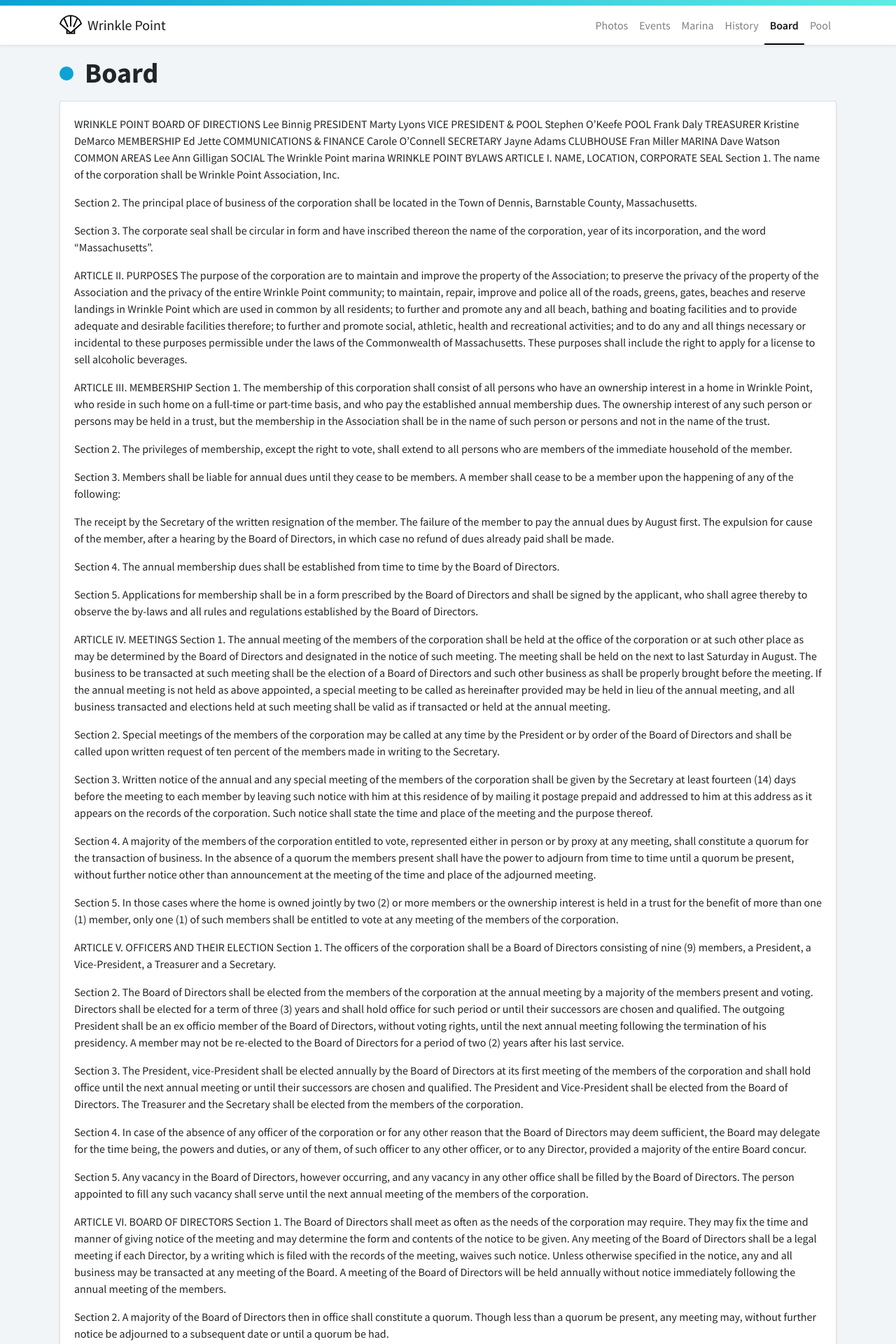
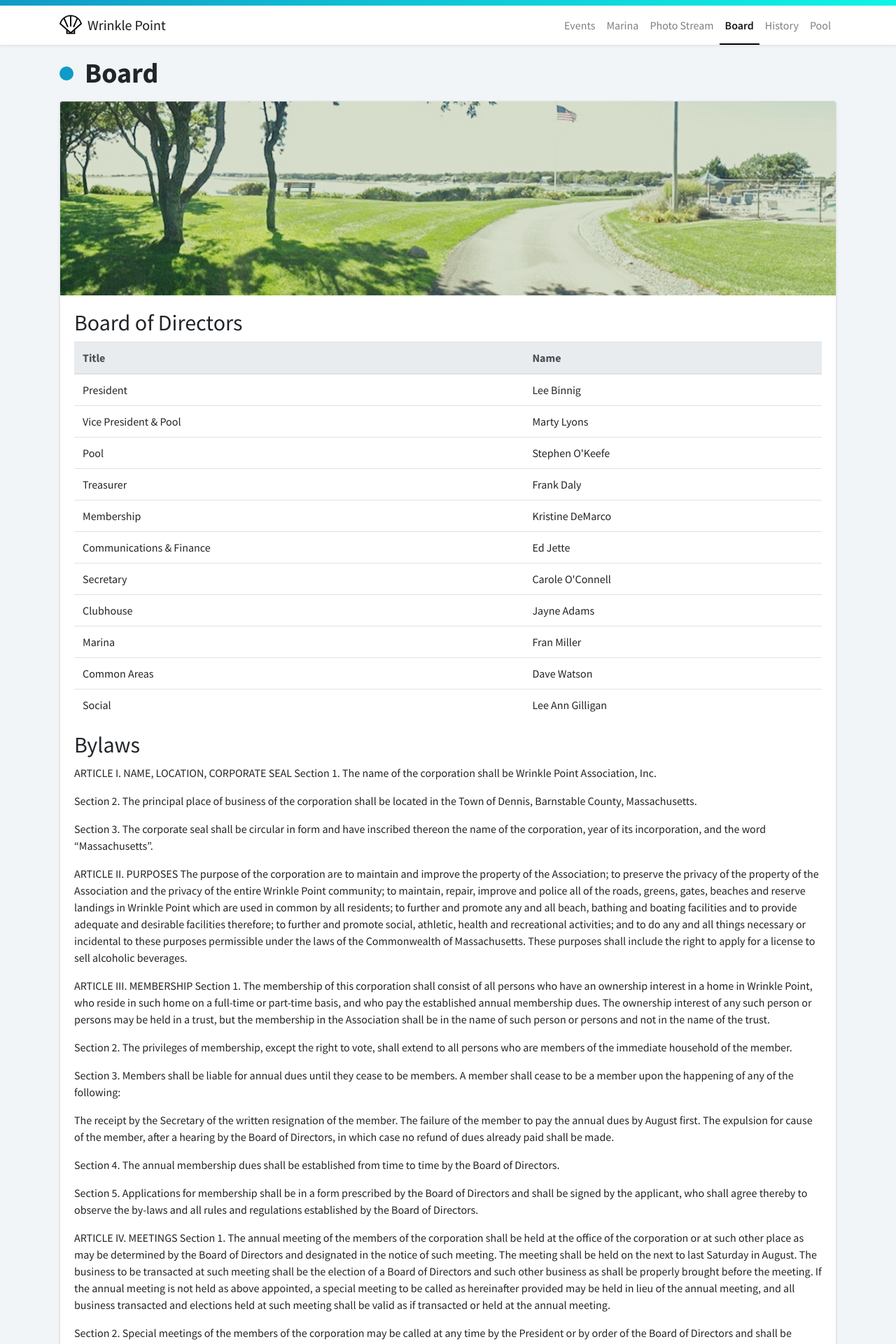
Before and after one commit to wrinklepoint/wrinklepoint.org, a Jekyll site: the page built from board.md, in a window 1280 px wide. Shown: the top 1920 px of the page at 70% size. Built offline with Jekyll 4.4.1, drawn with Linux system fonts in a browser that asks for light colours; nearby versions of some CDN libraries.

Commit message:
Formatting and style tweaks

```diff
--- a/_includes/navbar.html
+++ b/_includes/navbar.html
@@ -11,20 +11,20 @@
     </button>
     <div class="collapse navbar-collapse" id="navbarSupportedContent">
       <ul class="navbar-nav ml-auto">
-        <li class="nav-item {% if page.title == "Photos" %}active{% endif %}">
-          <a class="nav-link" href="/photos">Photos</a>
-        </li>
         <li class="nav-item {% if page.title == "Events" %}active{% endif %}">
           <a class="nav-link" href="/events">Events</a>
         </li>
         <li class="nav-item {% if page.title == "Marina" %}active{% endif %}">
           <a class="nav-link" href="/marina">Marina</a>
         </li>
-        <li class="nav-item {% if page.title == "History" %}active{% endif %}">
-          <a class="nav-link" href="/history">History</a>
+        <li class="nav-item {% if page.title == "Photos" %}active{% endif %}">
+          <a class="nav-link" href="/photos">Photo Stream</a>
         </li>
         <li class="nav-item {% if page.title == "Board" %}active{% endif %}">
           <a class="nav-link" href="/board">Board</a>
+        </li>
+        <li class="nav-item {% if page.title == "History" %}active{% endif %}">
+          <a class="nav-link" href="/history">History</a>
         </li>
         <li class="nav-item {% if page.title == "Pool" %}active{% endif %}">
           <a class="nav-link" href="/pool">Pool</a>
--- a/_sass/_base.scss
+++ b/_sass/_base.scss
@@ -7,7 +7,7 @@ svg {
 }
 
 .bg-gradient {
-  background: linear-gradient(to right, #0BA3D4, #5EECE3) !important;
+  background: linear-gradient(to right, #0f9bc7, #0df5e6) !important;
 }
 
 .video-container {
@@ -111,12 +111,12 @@ strong {
   width: 20px;
   height: 20px;
   border-radius: 9999px;
-  background-color: #0BA3D4;
+  background-color: #0f9bc7;
 }
 
 .marinascom {
   position: absolute;
-  left: 1rem;
+  right: 1rem;
   bottom: 0.75rem;
   color: white;
   a {
--- a/board.md
+++ b/board.md
@@ -1,58 +1,87 @@
 ---
 layout: page
 title: Board
+hasImageHeader: true
 ---
 
-WRINKLE POINT BOARD OF DIRECTIONS
-Lee Binnig
-PRESIDENT
-Marty Lyons
-VICE PRESIDENT & POOL
-Stephen O'Keefe
-POOL
-Frank Daly
-TREASURER
-Kristine DeMarco
-MEMBERSHIP
-Ed Jette
-COMMUNICATIONS & FINANCE
-Carole O'Connell
-SECRETARY
-Jayne Adams
-CLUBHOUSE
-Fran Miller
-MARINA
-Dave Watson
-COMMON AREAS
-Lee Ann Gilligan
-SOCIAL
- The Wrinkle Point marina
-WRINKLE POINT BYLAWS
+## Board of Directors
+
+<table class="table">
+  <thead class="thead-light">
+    <tr>
+      <th>Title</th>
+      <th>Name</th>
+    </tr>
+  </thead>
+  <tbody>
+    <tr>
+      <td>President</td>
+      <td>Lee Binnig</td>
+    </tr>
+    <tr>
+      <td>Vice President & Pool</td>
+      <td>Marty Lyons</td>
+    </tr>
+    <tr>
+      <td>Pool</td>
+      <td>Stephen O'Keefe</td>
+    </tr>
+    <tr>
+      <td>Treasurer</td>
+      <td>Frank Daly</td>
+    </tr>
+    <tr>
+      <td>Membership</td>
+      <td>Kristine DeMarco</td>
+    </tr>
+    <tr>
+      <td>Communications & Finance</td>
+      <td>Ed Jette</td>
+    </tr>
+    <tr>
+      <td>Secretary</td>
+      <td>Carole O'Connell</td>
+    </tr>
+    <tr>
+      <td>Clubhouse</td>
+      <td>Jayne Adams</td>
+    </tr>
+    <tr>
+      <td>Marina</td>
+      <td>Fran Miller</td>
+    </tr>
+    <tr>
+      <td>Common Areas</td>
+      <td>Dave Watson</td>
+    </tr>
+    <tr>
+      <td>Social</td>
+      <td>Lee Ann Gilligan</td>
+    </tr>
+  </tbody>
+</table>
+
+## Bylaws
+
 ARTICLE I. NAME, LOCATION, CORPORATE SEAL
 Section 1.
 The name of the corporation shall be Wrinkle Point Association, Inc.
 
-
 Section 2.
 The principal place of business of the corporation shall be located in the Town of Dennis, Barnstable County, Massachusetts.
-
 
 Section 3.
 The corporate seal shall be circular in form and have inscribed thereon the name of the corporation, year of its incorporation, and the word "Massachusetts".
 
-
 ARTICLE II. PURPOSES
 The purpose of the corporation are to maintain and improve the property of the Association; to preserve the privacy of the property of the Association and the privacy of the entire Wrinkle Point community; to maintain, repair, improve and police all of the roads, greens, gates, beaches and reserve landings in Wrinkle Point which are used in common by all residents; to further and promote any and all beach, bathing and boating facilities and to provide adequate and desirable facilities therefore; to further and promote social, athletic, health and recreational activities; and to do any and all things necessary or incidental to these purposes permissible under the laws of the Commonwealth of Massachusetts. These purposes shall include the right to apply for a license to sell alcoholic beverages.
-
 
 ARTICLE III. MEMBERSHIP
 Section 1.
 The membership of this corporation shall consist of all persons who have an ownership interest in a home in Wrinkle Point, who reside in such home on a full-time or part-time basis, and who pay the established annual membership dues. The ownership interest of any such person or persons may be held in a trust, but the membership in the Association shall be in the name of such person or persons and not in the name of the trust.
 
-
 Section 2.
 The privileges of membership, except the right to vote, shall extend to all persons who are members of the immediate household of the member.
-
 
 Section 3.
 Members shall be liable for annual dues until they cease to be members. A member shall cease to be a member upon the happening of any of the following:
@@ -64,61 +93,47 @@ The expulsion for cause of the member, after a hearing by the Board of Directors
 Section 4.
 The annual membership dues shall be established from time to time by the Board of Directors.
 
-
 Section 5.
 Applications for membership shall be in a form prescribed by the Board of Directors and shall be signed by the applicant, who shall agree thereby to observe the by-laws and all rules and regulations established by the Board of Directors.
-
 
 ARTICLE IV. MEETINGS
 Section 1.
 The annual meeting of the members of the corporation shall be held at the office of the corporation or at such other place as may be determined by the Board of Directors and designated in the notice of such meeting. The meeting shall be held on the next to last Saturday in August. The business to be transacted at such meeting shall be the election of a Board of Directors and such other business as shall be properly brought before the meeting. If the annual meeting is not held as above appointed, a special meeting to be called as hereinafter provided may be held in lieu of the annual meeting, and all business transacted and elections held at such meeting shall be valid as if transacted or held at the annual meeting.
 
-
 Section 2.
 Special meetings of the members of the corporation may be called at any time by the President or by order of the Board of Directors and shall be called upon written request of ten percent of the members made in writing to the Secretary.
-
 
 Section 3.
 Written notice of the annual and any special meeting of the members of the corporation shall be given by the Secretary at least fourteen (14) days before the meeting to each member by leaving such notice with him at this residence of by mailing it postage prepaid and addressed to him at this address as it appears on the records of the corporation. Such notice shall state the time and place of the meeting and the purpose thereof.
 
-
 Section 4.
 A majority of the members of the corporation entitled to vote, represented either in person or by proxy at any meeting, shall constitute a quorum for the transaction of business. In the absence of a quorum the members present shall have the power to adjourn from time to time until a quorum be present, without further notice other than announcement at the meeting of the time and place of the adjourned meeting.
 
-
 Section 5.
 In those cases where the home is owned jointly by two (2) or more members or the ownership interest is held in a trust for the benefit of more than one (1) member, only one (1) of such members shall be entitled to vote at any meeting of the members of the corporation.
-
 
 ARTICLE V. OFFICERS AND THEIR ELECTION
 Section 1.
 The officers of the corporation shall be a Board of Directors consisting of nine (9) members, a President, a Vice-President, a Treasurer and a Secretary.
 
-
 Section 2.
 The Board of Directors shall be elected from the members of the corporation at the annual meeting by a majority of the members present and voting. Directors shall be elected for a term of three (3) years and shall hold office for such period or until their successors are chosen and qualified. The outgoing President shall be an ex officio member of the Board of Directors, without voting rights, until the next annual meeting following the termination of his presidency. A member may not be re-elected to the Board of Directors for a period of two (2) years after his last service.
-
 
 Section 3.
 The President, vice-President shall be elected annually by the Board of Directors at its first meeting of the members of the corporation and shall hold office until the next annual meeting or until their successors are chosen and qualified. The President and Vice-President shall be elected from the Board of Directors. The Treasurer and the Secretary shall be elected from the members of the corporation.
 
-
 Section 4.
 In case of the absence of any officer of the corporation or for any other reason that the Board of Directors may deem sufficient, the Board may delegate for the time being, the powers and duties, or any of them, of such officer to any other officer, or to any Director, provided a majority of the entire Board concur.
 
-
 Section 5.
 Any vacancy in the Board of Directors, however occurring, and any vacancy in any other office shall be filled by the Board of Directors. The person appointed to fill any such vacancy shall serve until the next annual meeting of the members of the corporation.
-
 
 ARTICLE VI. BOARD OF DIRECTORS
 Section 1.
 The Board of Directors shall meet as often as the needs of the corporation may require. They may fix the time and manner of giving notice of the meeting and may determine the form and contents of the notice to be given. Any meeting of the Board of Directors shall be a legal meeting if each Director, by a writing which is filed with the records of the meeting, waives such notice. Unless otherwise specified in the notice, any and all business may be transacted at any meeting of the Board. A meeting of the Board of Directors will be held annually without notice immediately following the annual meeting of the members.
 
-
 Section 2.
 A majority of the Board of Directors then in office shall constitute a quorum. Though less than a quorum be present, any meeting may, without further notice be adjourned to a subsequent date or until a quorum be had.
-
 
 Section 3.
 The Board of Directors shall have the control and management of the affairs and property of the corporation and also have and exercise all of the powers conferred upon them or set forth in the charter of the corporation, the general laws, or these by-laws. Without in any manner limiting the general powers otherwise conferred, it is hereby expressly declared that the Board of Directors shall have the following powers:
@@ -139,14 +154,11 @@ ARTICLE VII. OFFICERS
 Section 1.
 The President shall be the principal executive officer of the corporation and shall in general supervise and control all of the business and affairs of the corporation. He shall preside at all meetings of the members and of the Board of Directors. He shall perform all duties incident to the office of President and such other duties as may be prescribed by the Board of Directors from time to time.
 
-
 Section 2.
 The Vice-President shall perform the duties of the President in his absence or disability, and shall perform such other duties as the Board of Directors and the President may from time to time determine.
 
-
 Section 3.
 The Treasurer shall have custody of the funds of the corporation and deposit the same in such banks or trust companies as shall be selected by the Board of Directors and in general, shall perform all of the duties incident to the office of Treasurer and such other duties as from time to time may be assigned by the President of the Board of Directors. He shall keep books and records of account and shall present at the annual meeting of the members, or whatever the Directors may require, a statement of the financial condition of the corporation. If required by the Board of Directors, he shall give a bond for the faithful discharge of his duties in such sum and with such surety or sureties as the Board of Directors shall determine.
-
 
 Section 4.
 The Secretary shall keep the minutes of the meetings of the members and the Board of Directors; see that all notices are duly given in accordance with the provisions of these by-laws; keep a record of the name and address of each member; and in general perform all duties incident to the office of Secretary and such other duties as from time to time may be assigned by the President or by the Board of Directors.
```
Also changed, not shown: events.md (+70 -1 lines), marina.md (+14 -12 lines), photos.md (+1 -1 lines), img/page-headers/board.jpg (added).
